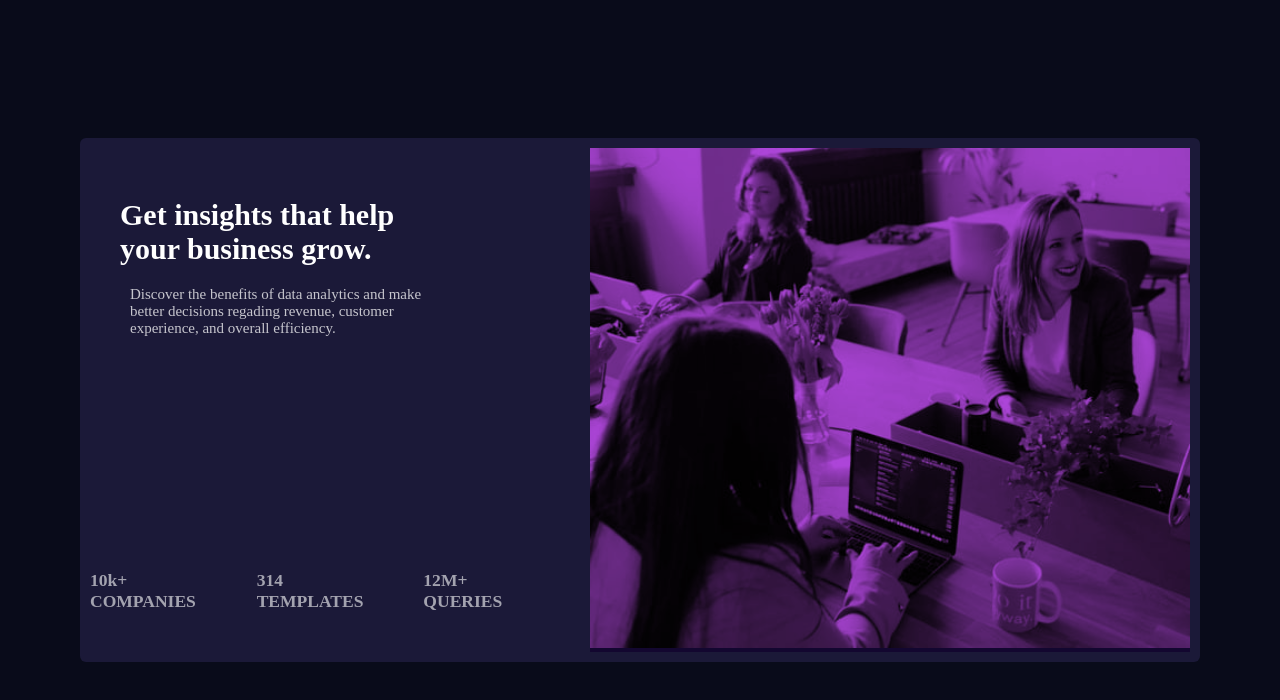
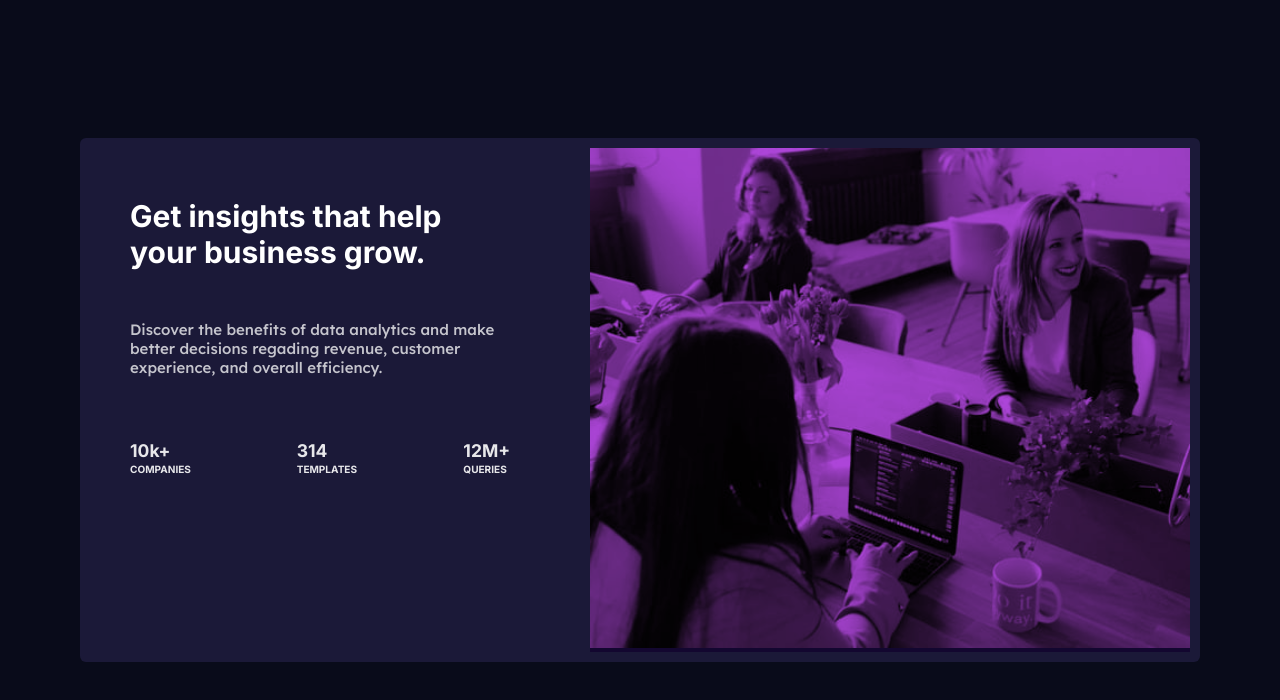
Before and after one commit to DamilolaEdwin/Stats-Prev, a plain HTML site: page index.html in a window 1280 px wide. Drawn offline with Linux system fonts and the light colour scheme.

Commit message:
getting the font right

```diff
--- a/index.html
+++ b/index.html
@@ -2,20 +2,15 @@
 <html lang="en">
   <head>
     <meta charset="UTF-8" />
-    <meta name="viewport" content="width=device-width, initial-scale=1.0" />
-    <link rel="preconnect" href="https://fonts.googleapis.com" />
-    <link rel="preconnect" href="https://fonts.gstatic.com" crossorigin />
-    <link
-      href="https://fonts.googleapis.com/css2?family=Inter:wght@100..900&display=swap"
-      rel="stylesheet"
-    />
-
-    <link rel="preconnect" href="https://fonts.googleapis.com" />
-    <link rel="preconnect" href="https://fonts.gstatic.com" crossorigin />
-    <link
-      href="https://fonts.googleapis.com/css2?family=Inter:wght@100..900&family=Lexend+Deca:wght@100..900&display=swap"
-      rel="stylesheet"
-    />
+    <style>
+      @import url('https://fonts.googleapis.com/css2?family=Inter:wght@702&display=swap');
+      </style>
+      <style>
+        @import url('https://fonts.googleapis.com/css2?family=Inter:wght@416&display=swap');
+        </style>
+        <style>
+          @import url('https://fonts.googleapis.com/css2?family=Inter:wght@402&family=Lexend+Deca:wght@100..900&display=swap');
+          </style>
     <link rel="stylesheet" href="style.css" />
     <title>Document</title>
   </head>
@@ -34,17 +29,20 @@
 
         <div class="down">
           <div class="part">
-            <h3>10k+ <br />COMPANIES</h3>
+            <h3>10k+ </h3>
+            <h6>COMPANIES</h6>
           </div>
           <br />
           <br />
           <div class="part">
-            <h3>314 <br />TEMPLATES</h3>
+            <h3>314 </h3>
+            <h6>TEMPLATES</h6>
           </div>
           <br />
           <br />
           <div class="part">
-            <h3>12M+ <br />QUERIES</h3>
+            <h3>12M+</h3>
+            <h6>QUERIES</h6>
           </div>
         </div>
       </div>
--- a/style.css
+++ b/style.css
@@ -6,13 +6,28 @@ body {
 h1 {
   color: hsl(0, 0%, 100%);
   font-weight: 900;
-  margin-inline-start: 30px;
+  margin-inline-start: 40px;
   margin-block-start: 50px;
+
+
+
+  font-family: "Inter", sans-serif;
+  font-optical-sizing: auto;
+  font-weight: 702;
+  font-style: normal;
+  font-variation-settings:
+    "slnt" 0;
+
 }
 
 p {
   color: hsla(0, 0%, 100%, 0.75);
   margin-inline-start: 40px;
+  margin-block-start: 50px;
+  font-family: "Lexend Deca", sans-serif;
+  font-optical-sizing: auto;
+  font-weight: 402;
+  font-style: normal;
 }
 
 .page {
@@ -37,9 +52,20 @@ p {
 
 .part {
   flex: 1;
-  margin-block-start: 200px;
-  color: hsla(0, 0%, 100%, 0.6);
+  margin-block-start: 30px;
+  margin-inline-start: 40px;
+  color: hsla(0, 0%, 100%, 0.897);
   height: 50px;
+  font-family: "Inter", sans-serif;
+  font-optical-sizing: auto;
+  font-weight: 416;
+  font-style: normal;
+  font-variation-settings:
+    "slnt" 0;
+}
+
+h6{
+  margin-block-start: -15px;
 }
 
 .shade {
@@ -61,3 +87,9 @@ img {
   height: 500px;
   width: 600px;
 }
+
+@media screen and (max-width: 375px){
+
+
+
+}
```
